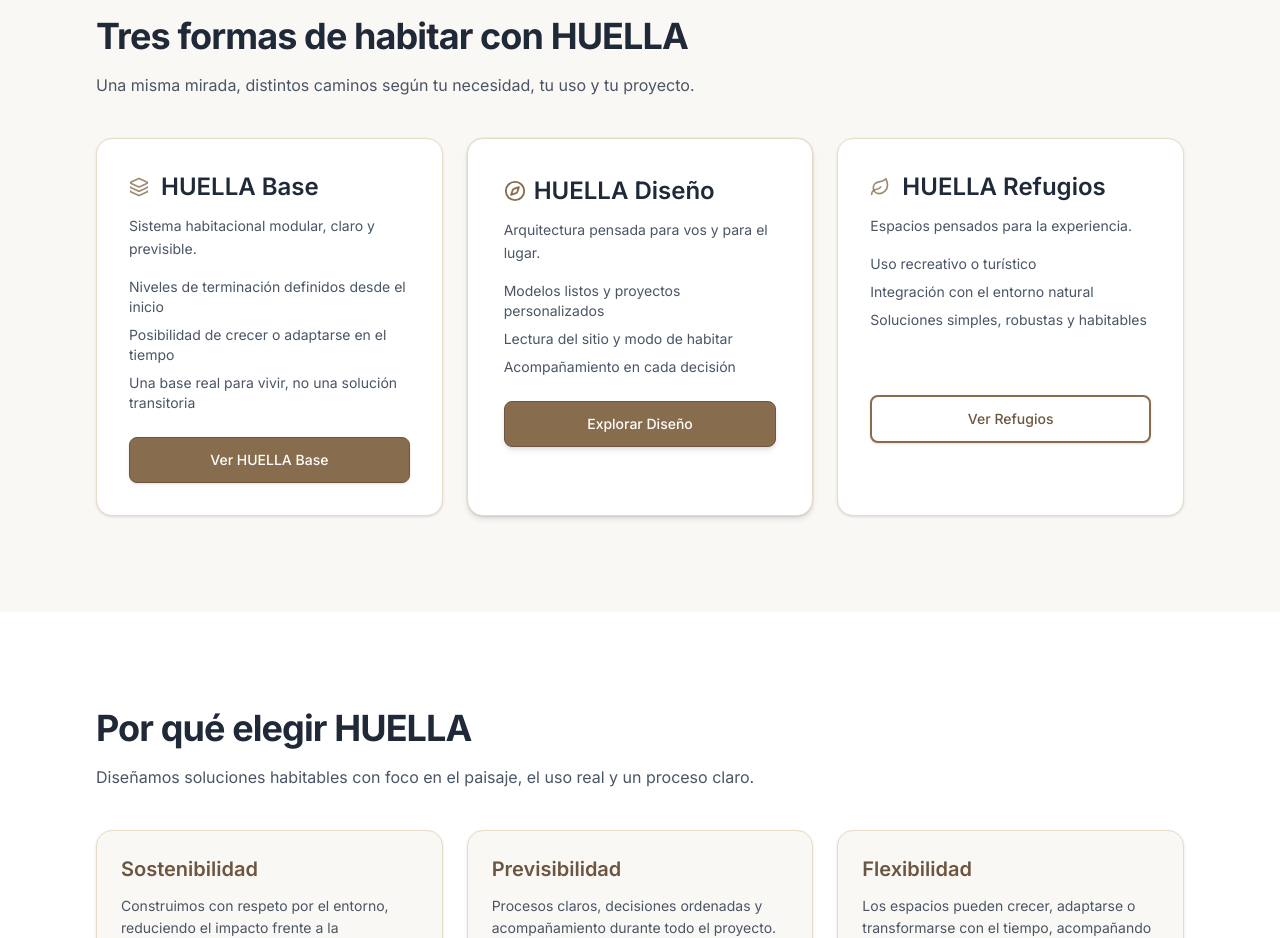
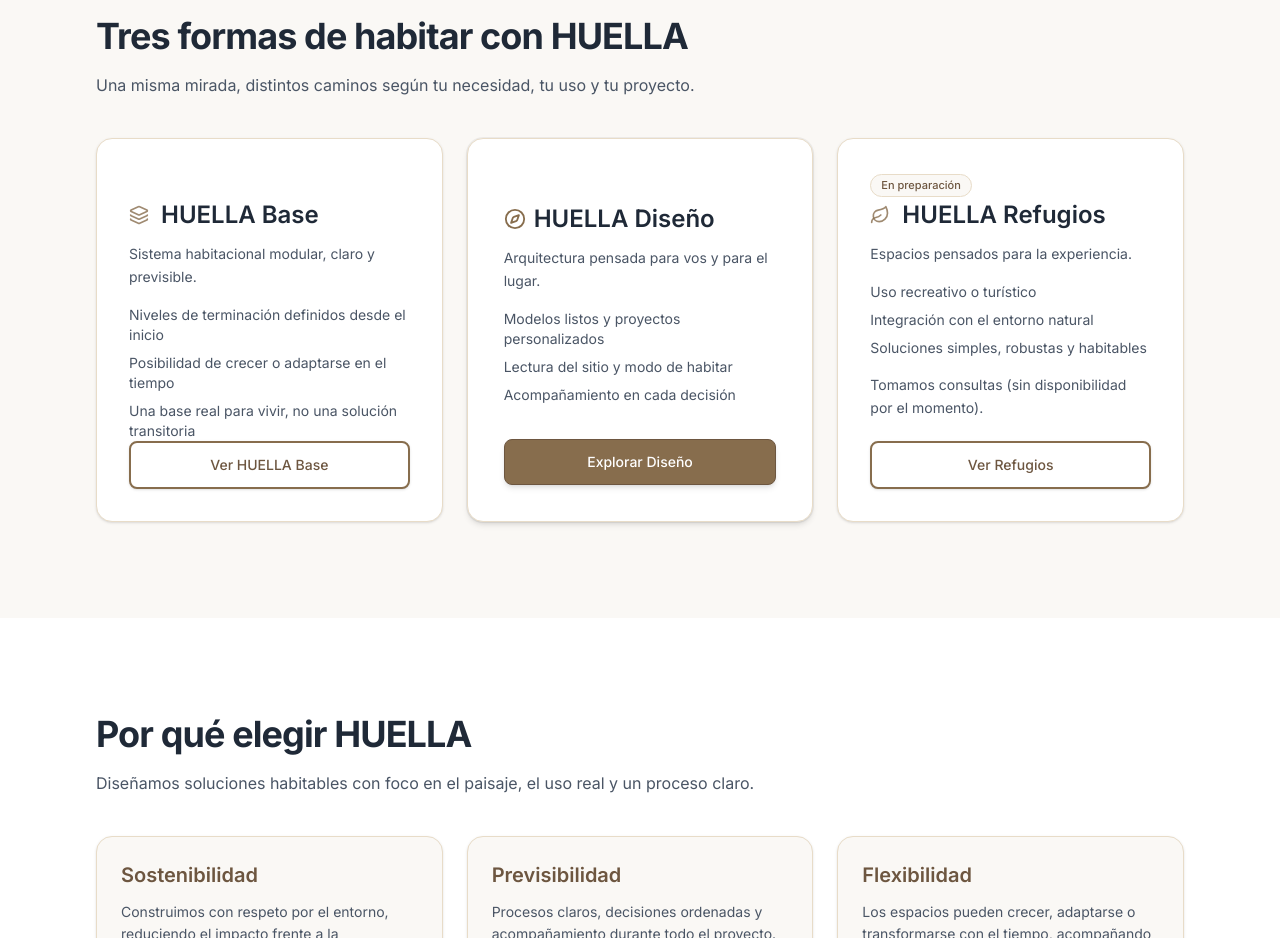
Before and after one commit to Teksi75/huella-mendoza-site, a Next.js app: page / in a window 1280 px wide. Shown: the part 880-1818 px from the top of the page. Built offline with nearby package versions, Linux system fonts and the light colour scheme.

Commit message:
Alinear botones de cards de servicios

```diff
--- a/app/page.tsx
+++ b/app/page.tsx
@@ -125,9 +125,16 @@ export default function Home() {
             </p>
           </div>
 
-          <div className="mt-10 grid gap-6 lg:grid-cols-3">
-            <div className="flex flex-col rounded-2xl border border-tierra-200 bg-white p-8 shadow-sm transition-all duration-300 ease-out hover:shadow-md">
-              <div className="min-h-[200px]">
+          {/* Pin button to bottom + equal height cards */}
+          <div className="mt-10 grid items-stretch gap-6 lg:grid-cols-3">
+            <div className="flex h-full flex-col rounded-2xl border border-tierra-200 bg-white p-8 shadow-sm transition-all duration-300 ease-out hover:shadow-md">
+              <div className="flex min-h-[200px] flex-1 flex-col">
+                {/* Badge slot fijo para alinear botones */}
+                <div className="min-h-[28px]">
+                  <span className="invisible inline-flex items-center rounded-full border border-tierra-200 bg-tierra-50 px-2.5 py-0.5 text-[11px] font-medium text-tierra-700">
+                    En preparación
+                  </span>
+                </div>
                 <div className="flex items-center gap-3">
                   <Layers className="h-5 w-5 text-tierra-600/80" aria-hidden />
                   <h3 className="text-2xl">HUELLA Base</h3>
@@ -141,12 +148,21 @@ export default function Home() {
                   <li>Una base real para vivir, no una solución transitoria</li>
                 </ul>
               </div>
-              <Link href="/base" className="btn-primary mt-6 inline-flex w-full items-center justify-center text-sm">
+              <Link
+                href="/base"
+                className="btn-secondary mt-6 mt-auto inline-flex w-full items-center justify-center text-sm"
+              >
                 Ver HUELLA Base
               </Link>
             </div>
-            <div className="flex flex-col rounded-2xl border border-tierra-200 bg-white p-9 shadow-md ring-1 ring-black/5 transition-all duration-300 ease-out hover:-translate-y-0.5 hover:shadow-lg">
-              <div className="min-h-[200px]">
+            <div className="flex h-full flex-col rounded-2xl border border-tierra-200 bg-white p-9 shadow-md ring-1 ring-black/5 transition-all duration-300 ease-out hover:-translate-y-0.5 hover:shadow-lg">
+              <div className="flex min-h-[200px] flex-1 flex-col">
+                {/* Badge slot fijo para alinear botones */}
+                <div className="min-h-[28px]">
+                  <span className="invisible inline-flex items-center rounded-full border border-tierra-200 bg-tierra-50 px-2.5 py-0.5 text-[11px] font-medium text-tierra-700">
+                    En preparación
+                  </span>
+                </div>
                 <div className="flex items-center gap-2">
                   <Compass className="h-[22px] w-[22px] text-tierra-600" aria-hidden />
                   <h3 className="text-2xl">HUELLA Diseño</h3>
@@ -162,13 +178,19 @@ export default function Home() {
               </div>
               <Link
                 href="/diseno"
-                className="btn-primary mt-6 inline-flex w-full items-center justify-center text-sm shadow-md transition-all duration-300 ease-out hover:shadow-lg"
+                className="btn-primary mt-6 mt-auto inline-flex w-full items-center justify-center text-sm shadow-md transition-all duration-300 ease-out hover:shadow-lg"
               >
                 Explorar Diseño
               </Link>
             </div>
-            <div className="flex flex-col rounded-2xl border border-tierra-200 bg-white p-8 shadow-sm transition-all duration-300 ease-out hover:shadow-md">
-              <div className="min-h-[200px]">
+            <div className="flex h-full flex-col rounded-2xl border border-tierra-200 bg-white p-8 shadow-sm transition-all duration-300 ease-out hover:shadow-md">
+              <div className="flex min-h-[200px] flex-1 flex-col">
+                {/* Badge slot fijo para alinear botones */}
+                <div className="min-h-[28px]">
+                  <span className="inline-flex items-center rounded-full border border-tierra-200 bg-tierra-50 px-2.5 py-0.5 text-[11px] font-medium text-tierra-700">
+                    En preparación
+                  </span>
+                </div>
                 <div className="flex items-center gap-3">
                   <Leaf className="h-5 w-5 text-tierra-600/80" aria-hidden />
                   <h3 className="text-2xl">HUELLA Refugios</h3>
@@ -181,8 +203,14 @@ export default function Home() {
                   <li>Integración con el entorno natural</li>
                   <li>Soluciones simples, robustas y habitables</li>
                 </ul>
+                <p className="mt-4 text-sm text-gray-600">
+                  Tomamos consultas (sin disponibilidad por el momento).
+                </p>
               </div>
-              <Link href="/refugios" className="btn-secondary mt-6 inline-flex w-full items-center justify-center text-sm">
+              <Link
+                href="/refugios"
+                className="btn-secondary mt-6 mt-auto inline-flex w-full items-center justify-center text-sm"
+              >
                 Ver Refugios
               </Link>
             </div>
--- a/app/refugios/page.tsx
+++ b/app/refugios/page.tsx
@@ -15,6 +15,10 @@ export default function RefugiosPage() {
       >
         <div className="container-custom">
           <div className="max-w-3xl">
+            <div className="mb-6 rounded-2xl border border-tierra-200 bg-white p-4 text-sm text-tierra-700 shadow-sm">
+              Hoy no hay disponibilidad porque el primer módulo aún no está instalado. Si te interesa,
+              dejá tu consulta y te avisamos apenas haya fecha.
+            </div>
             <h2>HUELLA Refugios</h2>
             <p className="mt-4 text-base text-gray-600">
               Refugios de uso temporal diseñados para descansar con luz suave, silencio y vistas abiertas.
@@ -41,7 +45,7 @@ export default function RefugiosPage() {
               <li>Luz cálida y abrigo resueltos para acompañar el ritmo del día.</li>
               <li>Silencio y privacidad para desconectar sin esfuerzos.</li>
               <li>Paisaje presente en cada mirada desde espacios simples de usar.</li>
-          </ul>
+            </ul>
           </div>
         </div>
       </section>
```
